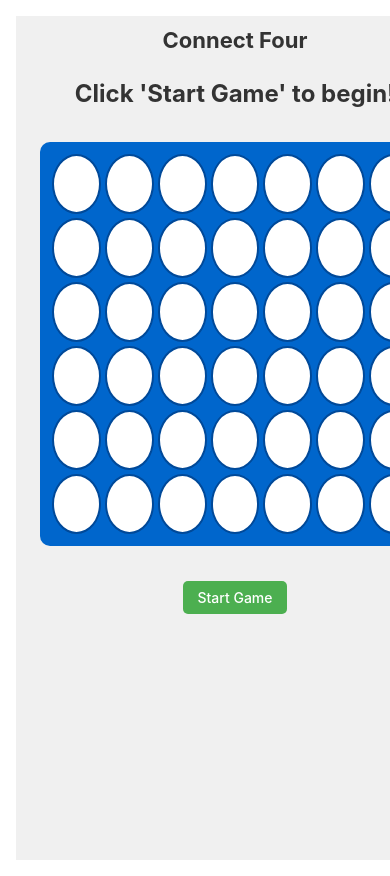
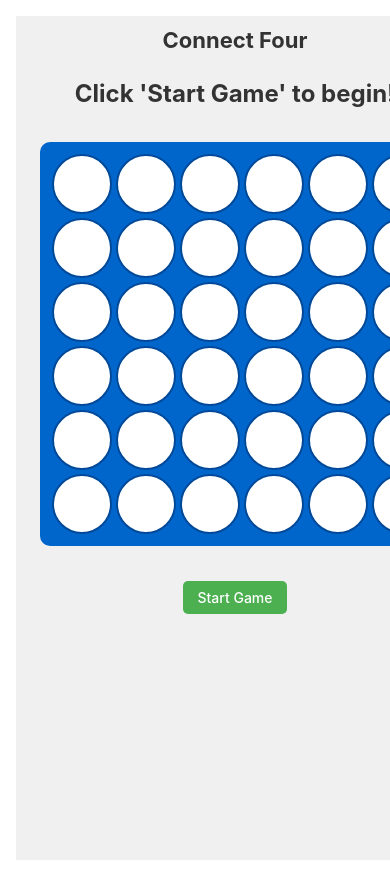
Before and after one commit to eithan/connect-four, a React (Vite) app: page / in a window 390 px wide. Shown: the top 876 px of the page. Built offline with nearby package versions, Linux system fonts and the light colour scheme.

Commit message:
Mobile: enforce square cells (aspect-ratio), prevent horizontal scroll, border-box board

```diff
--- a/src/App.css
+++ b/src/App.css
@@ -46,6 +46,7 @@
   padding: 20px;
   background-color: #f0f0f0;
   min-height: 100vh;
+  overflow-x: hidden;
 }
 
 h1 {
--- a/src/components/Board.css
+++ b/src/components/Board.css
@@ -11,6 +11,7 @@
   padding: 10px;
   border-radius: 10px;
   display: inline-block;
+  box-sizing: border-box;
 }
 
 .board-row {
@@ -53,6 +54,7 @@
     padding: 6px;
     max-width: 100vw;
     overflow: hidden;
+    box-sizing: border-box;
   }
   .status {
     font-size: 18px;
@@ -72,6 +74,7 @@
     padding: 4px;
     max-width: 100vw;
     overflow: hidden;
+    box-sizing: border-box;
   }
   .status {
     font-size: 16px;
--- a/src/components/Cell.css
+++ b/src/components/Cell.css
@@ -11,6 +11,7 @@
   padding: 5px;
   margin: 0;
   box-sizing: border-box;
+  aspect-ratio: 1 / 1;
 }
 
 .cell::after {
@@ -29,6 +30,7 @@
   position: absolute;
   z-index: 1;
   transition: all 0.3s ease;
+  aspect-ratio: 1 / 1;
 }
 
 .player1 {
@@ -58,6 +60,7 @@
     width: calc((100vw - 24px) / 7);
     height: calc((100vw - 24px) / 7);
     padding: 3px;
+    aspect-ratio: 1 / 1;
   }
 }
 
@@ -66,5 +69,6 @@
     width: calc((100vw - 16px) / 7);
     height: calc((100vw - 16px) / 7);
     padding: 2px;
+    aspect-ratio: 1 / 1;
   }
 }
```
